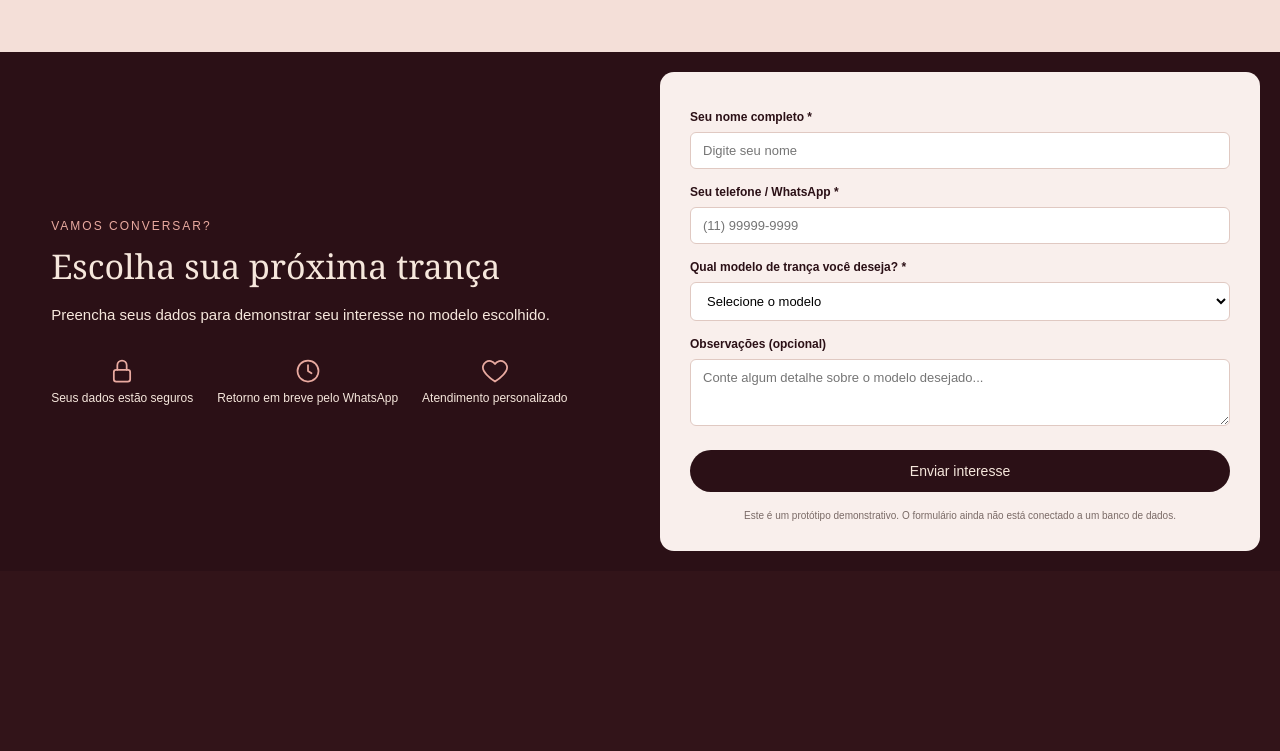
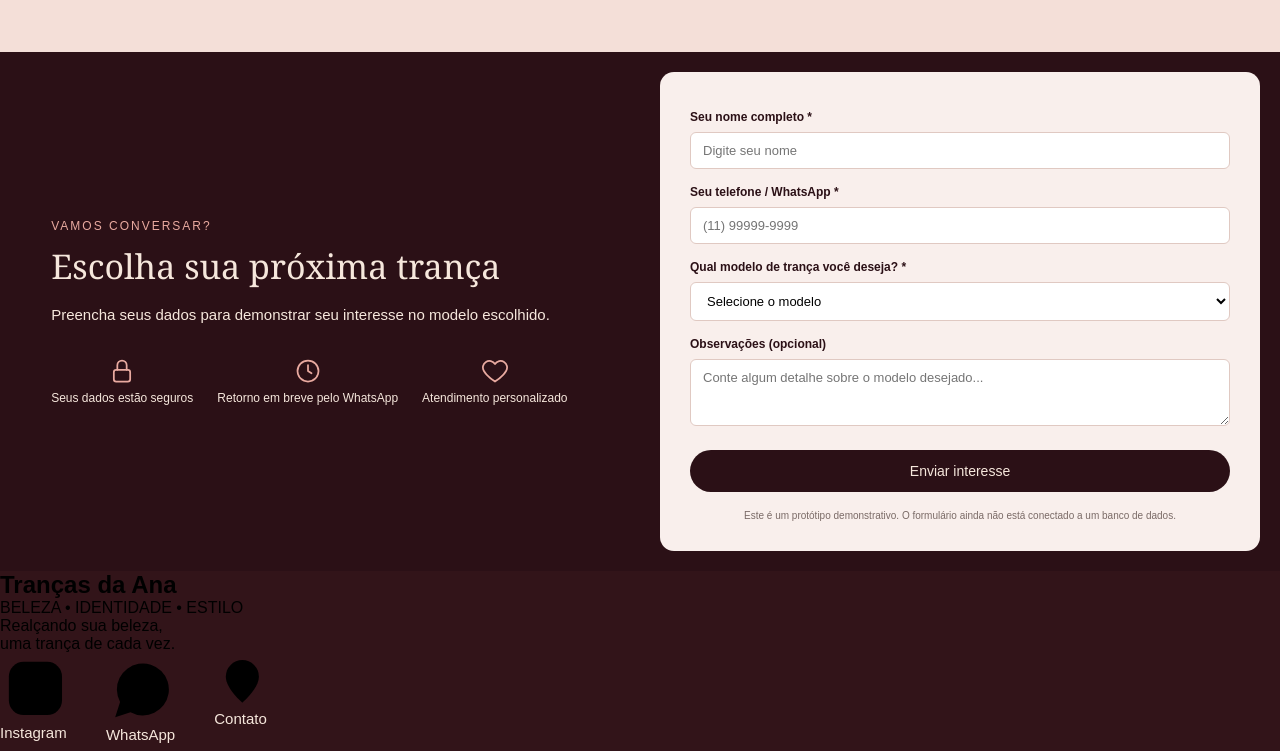
Before and after one commit to Marianagarcez-maker/Trancas-da-Ana-, a plain HTML site: page index.htm in a window 1280 px wide. Shown: the part 2419-3170 px from the top of the page. Before the commit the page ends 2990 px from the top, so only its background shows below. Drawn offline with Linux system fonts and the light colour scheme.

Commit message:
Update index.htm

```diff
--- a/index.htm
+++ b/index.htm
@@ -252,7 +252,33 @@
     </form>
 
 </section>
+<!-- RODAPÉ -->
+<footer class="rodape">
+<div class="rodape-marca">
+<h2>Tranças da Ana</h2>
+<span>BELEZA • IDENTIDADE • ESTILO</span>
+</div>
 
+<p class="rodape-frase">
+Realçando sua beleza,<br>
+uma trança de cada vez.
+</p>
+
+<nav class="rodape-links">
+<a href="https://www.instagram.com/" target="_blank">
+<svg viewBox="0 0 24 24"><rect x="3" y="3" width="18" height="18" rx="5"/><circle cx="12" cy="12" r="4"/><circle cx="17.5" cy="6.5" r="0.5"/></svg>
+Instagram
+</a>
+<a href="https://wa.me/5511999999999" target="_blank">
+<svg viewBox="0 0 24 24"><path d="M3 21l1.6-5A8.5 8.5 0 1 1 8 19.4z"/></svg>
+WhatsApp
+</a>
+<a href="#contato">
+<svg viewBox="0 0 24 24"><path d="M12 21s-7-6-7-11a7 7 0 0 1 14 0c0 5-7 11-7 11z"/><circle cx="12" cy="10" r="2.5"/></svg>
+Contato
+</a>
+</nav>
+</footer>
 
 </body>
 </html>
```
